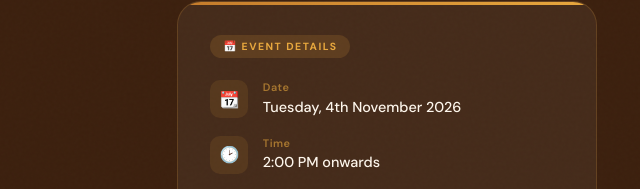
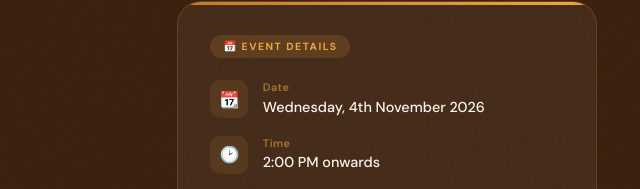
Before and after one commit to sharifagift/bakeonline, a plain HTML site: page masterclass.html in a window 1280 px wide. Shown: the part 111-300 px from the top of the page, 640-1280 px from the left. Drawn offline with nearby package versions, Linux system fonts and the light colour scheme; a web font is replaced by a local one.

Commit message:
Update masterclass.html

```diff
--- a/masterclass.html
+++ b/masterclass.html
@@ -563,7 +563,7 @@ footer{background:var(--dark);padding:2rem 5%;}
         <div class="ec-icon">📆</div>
         <div>
           <div class="ec-label">Date</div>
-          <div class="ec-value">Tuesday, 4th November 2026</div>
+          <div class="ec-value">Wednesday, 4th November 2026</div>
         </div>
       </div>
       <div class="ec-detail">
```
